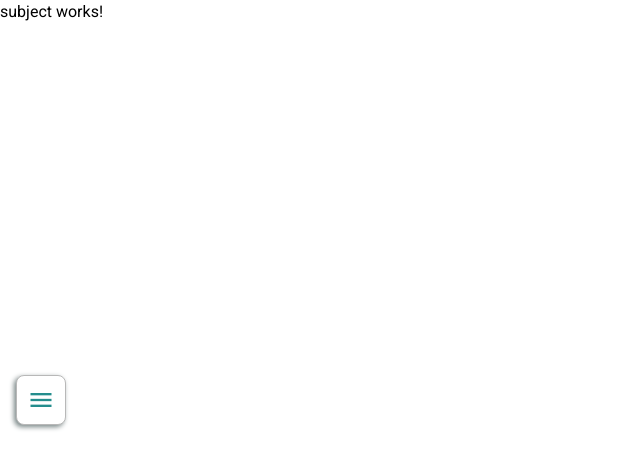
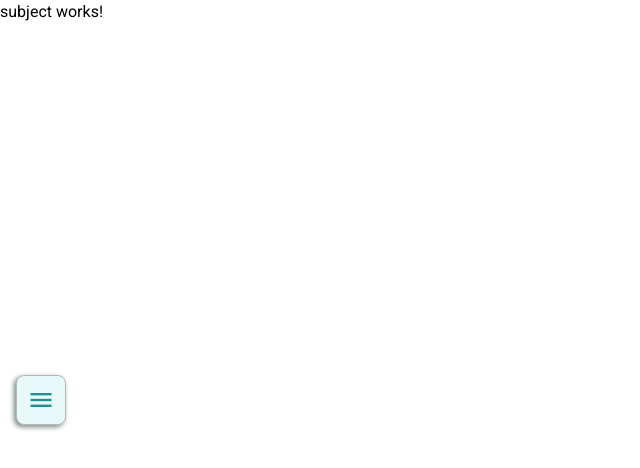
Before and after one commit to LuanTenorio/learn-web, an Angular app: page / in a window 1280 px wide. Shown: the top 468 px of the page, without its empty margins (0-640 px from the left). Built offline with nearby package versions, Linux system fonts and the light colour scheme.

Commit message:
Set color in menu

```diff
--- a/src/app/tool-bar/tool-bar.component.scss
+++ b/src/app/tool-bar/tool-bar.component.scss
@@ -47,7 +47,13 @@ mat-icon {
     transition: $animation-tudation $transition-type;
     border-radius: 8px;
 
+    // background-color: rgb(255, 255, 255);
+    // background-color: rgb(247, 247, 247);
+
+    background-color: #e7f8f8 !important;
+
     &.show {
+        background-color: rgb(247, 247, 247) !important;
         border-radius: 100%;
         width: $radius;
         height: $radius;
```
